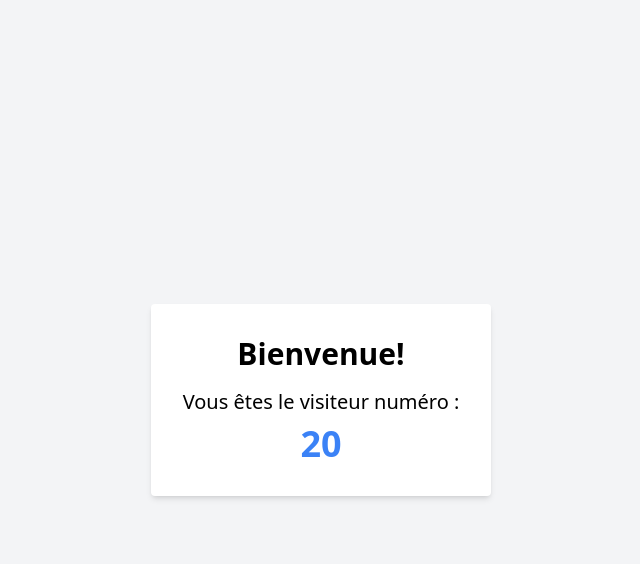
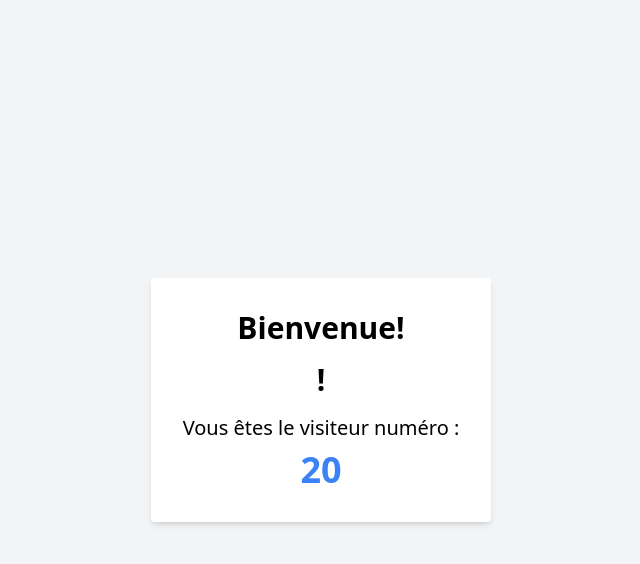
Before and after one commit to Dwizza/ci-cd, a PHP site: page / in a window 1280 px wide. Shown: the top 564 px of the page, without its empty margins (319-959 px from the left). Run offline with PHP 8.4, Linux system fonts and the light colour scheme.

Commit message:
push dwiza

```diff
--- a/index.php
+++ b/index.php
@@ -23,6 +23,7 @@ file_put_contents($file, $count);
     <div class="min-h-screen flex items-center justify-center">
         <div class="bg-white p-8 rounded shadow-md text-center">
             <h1 class="text-3xl font-bold mb-4">Bienvenue!</h1>
+            <h1 class="text-3xl font-bold mb-4">!</h1>
             <p class="text-xl">Vous êtes le visiteur numéro :</p>
             <p class="text-4xl font-extrabold text-blue-500 mt-2"><?php echo $count; ?></p>
         </div>
```
